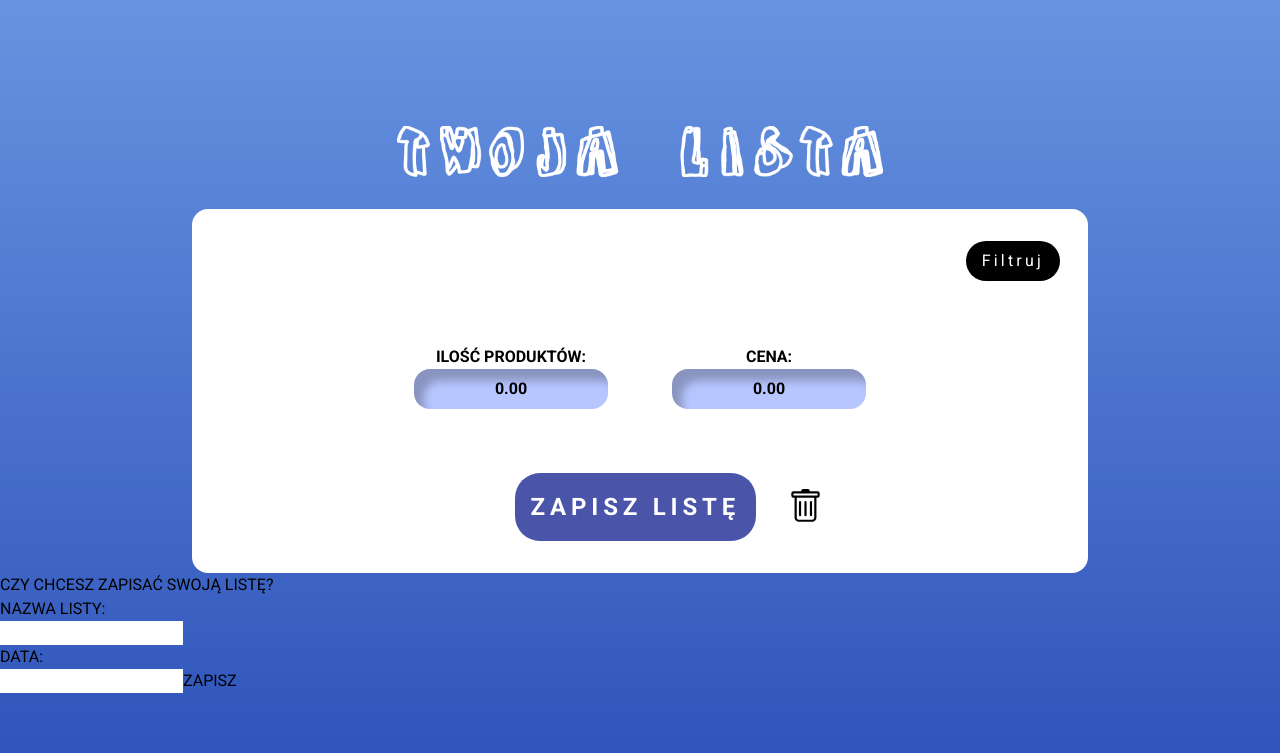
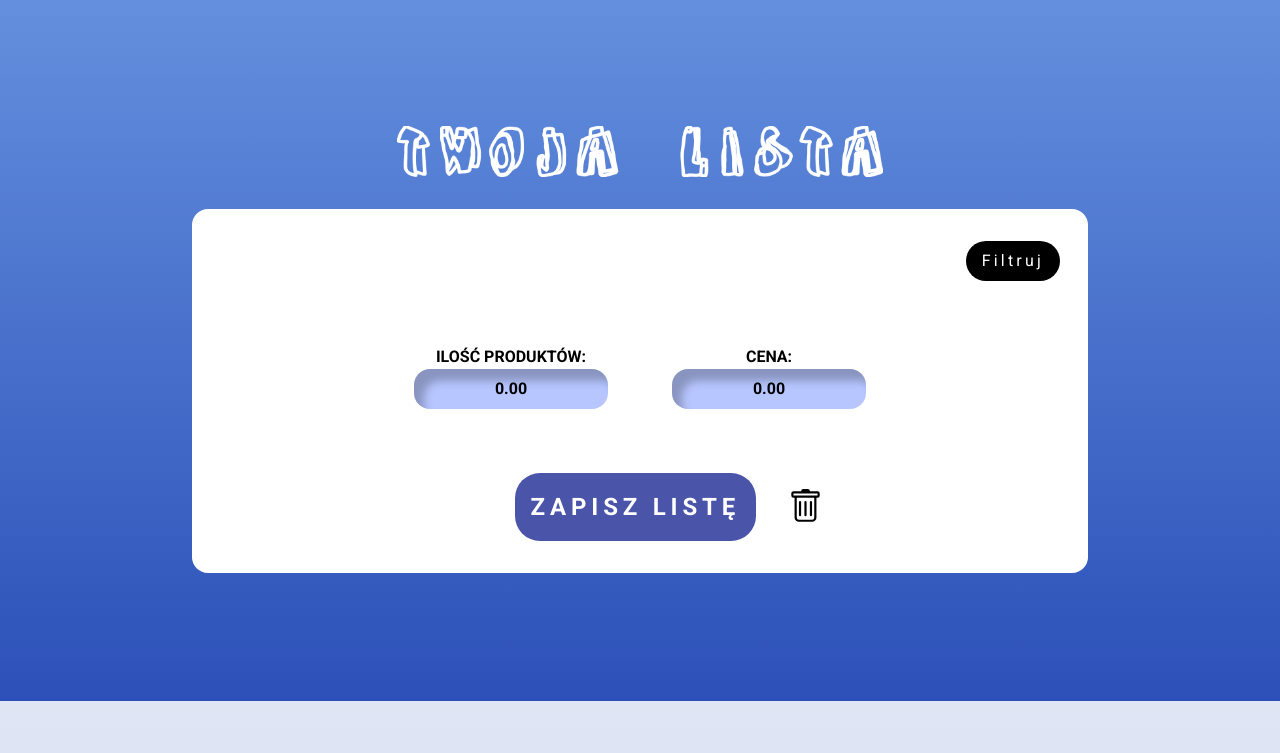
Before and after one commit to ArturPawelski/shopping-list, a React (Create React App) app: page /lista in a window 1280 px wide. Shown: the part 592-1345 px from the top of the page. Built offline with nearby package versions, Linux system fonts and the light colour scheme.

Commit message:
'zapisz liste' layout

```diff
--- a/src/components/Lista/ItemList.jsx
+++ b/src/components/Lista/ItemList.jsx
@@ -1,12 +1,25 @@
-import React from 'react'
+import React, { useState } from 'react'
 import TwojaLista from '../images/TWOJA.png'
 import TwojaListaBox from './TwojaListaBox'
 import { BsTrash } from 'react-icons/bs'
+import { GrClose } from 'react-icons/gr'
 
 const ItemList = ({ fullList, handleDelete, toggleComplete, allProducts, fullPrice, delateAllProducts }) => {
+
+    const [openButton, setOpenButton] = useState(true)
+    const toggleOpenButton = () => {
+        setOpenButton(!openButton)
+    }
+
+
+
+
+
+
+
     return (
 
-        <main className='mt-[8rem]'>
+        <main className='mt-[8rem] font-rob'>
 
             <img src={TwojaLista} alt="/" className='mx-auto w-auto px-8 md:max-w-[550px]' />
 
@@ -52,7 +65,7 @@ const ItemList = ({ fullList, handleDelete, toggleComplete, allProducts, fullPri
 
 
                 <section className=' relative flex items-center justify-center mt-[4rem] gap-[0.5rem] left-[1.8rem] sm:gap-[2rem] '>
-                    <button className='bg-[#4A55AA] text-white font-extrabold px-2 py-4 text-center rounded-[25px] text-[1rem] tracking-[0.1rem] sm:text-[1.5rem] sm:tracking-[0.3rem] sm:px-4'>ZAPISZ LISTĘ</button>
+                    <button onClick={toggleOpenButton} className='bg-[#4A55AA] text-white font-extrabold px-2 py-4 text-center rounded-[25px] text-[1rem] tracking-[0.1rem] sm:text-[1.5rem] sm:tracking-[0.3rem] sm:px-4'>ZAPISZ LISTĘ</button>
 
                     <BsTrash size={35} onClick={delateAllProducts} />
                 </section>
@@ -62,21 +75,38 @@ const ItemList = ({ fullList, handleDelete, toggleComplete, allProducts, fullPri
 
             </div>
 
-            <section className=''>
-                <div>
-                    <h2>CZY CHCESZ ZAPISAĆ SWOJĄ LISTĘ?</h2>
-
-                    <p>NAZWA LISTY:</p>
-                    <input type="text" />
-
-                    <p>DATA:</p>
-                    <input type="text" />
-
-                    <button>ZAPISZ</button>
-                </div>
 
 
-            </section>
+
+
+            {!openButton &&
+
+                <aside class="bg-black bg-opacity-80 fixed inset-0 flex justify-center items-center">
+
+                    <section class="relative z-10 bg-white max-w-[400px] px-8 py-8 rounded-xl">
+
+                        <GrClose onClick={toggleOpenButton} className='absolute right-5 top-5' size={20} />
+
+                        <h2 class="text-center pt-8 font-extrabold">CZY CHCESZ ZAPISAĆ SWOJĄ LISTĘ?</h2>
+
+                        <p class="mt-8 font-extralight">NAZWA LISTY:</p>
+                        <input class="bg-[#D9D9D9] bg-opacity-60 px-2 py-2 rounded-xl w-full" type="text" />
+
+                        <p class="mt-4 font-extralight">DATA:</p>
+                        <input class="bg-[#D9D9D9] bg-opacity-60 py-2 px-2 rounded-xl w-full" type="text" />
+
+                        <button class="block mt-8 mx-auto bg-black text-white py-2 px-8 rounded-xl font-extrabold">ZAPISZ</button>
+
+
+                    </section>
+
+                </aside>}
+
+
+
+
+
+
 
 
         </main>
```
